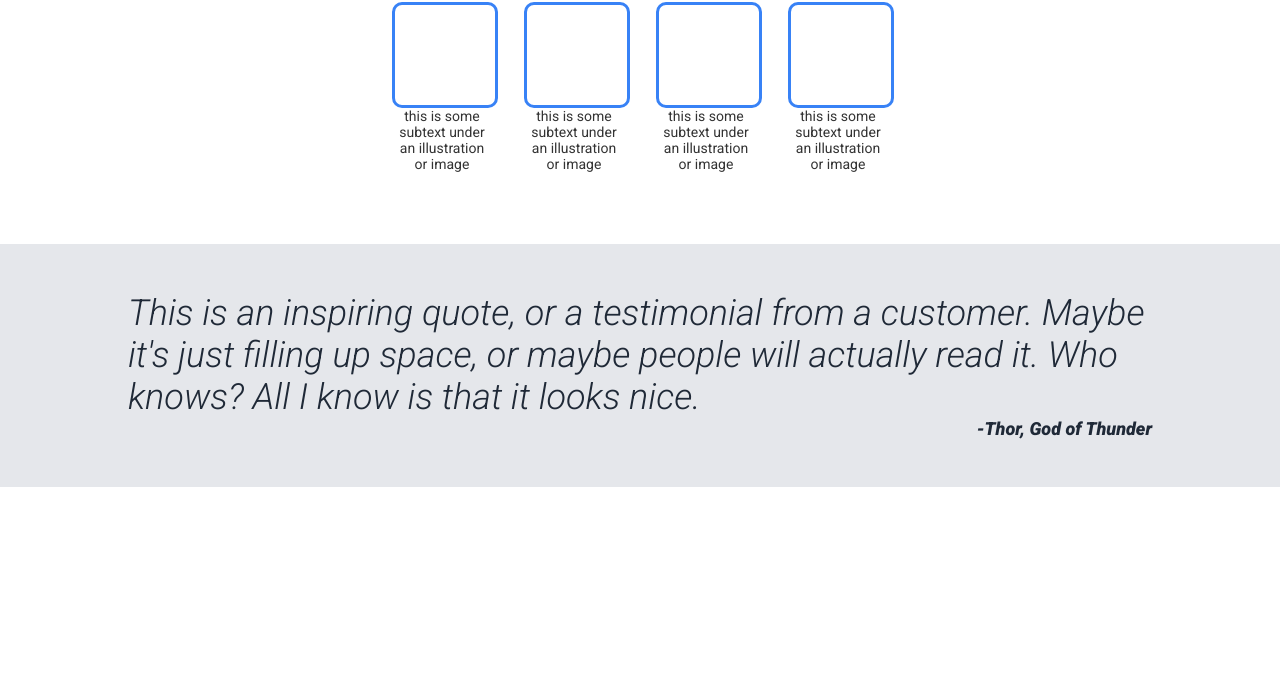
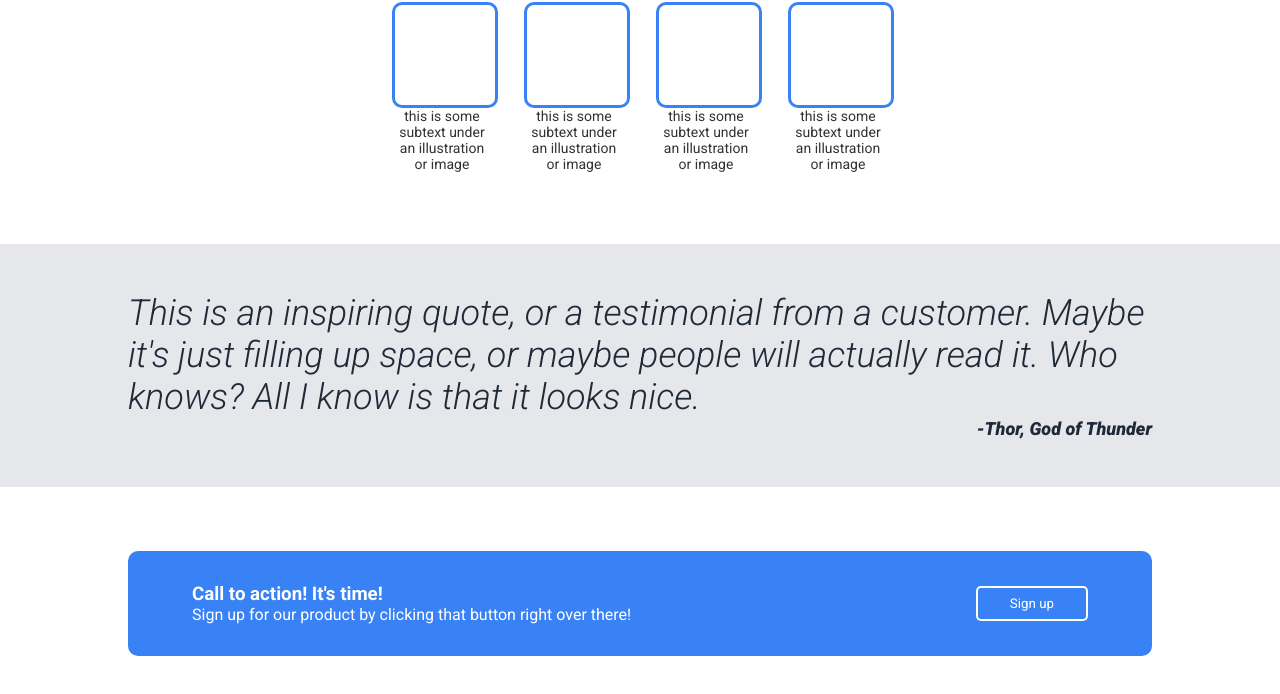
Before and after one commit to andersonhall/landing-page, a plain HTML site: page index.html in a window 1280 px wide. Shown: the part 547-1241 px from the top of the page. Before the commit the page ends 1034 px from the top, so only its background shows below. Drawn offline with Linux system fonts and the light colour scheme.

Commit message:
cta section

```diff
--- a/index.html
+++ b/index.html
@@ -73,5 +73,14 @@
       </blockquote>
       <p>-Thor, God of Thunder</p>
     </section>
+    <section class="cta">
+        <div class="container">
+            <div class="container-left">
+                <h3>Call to action! It's time!</h3>
+                <p>Sign up for our product by clicking that button right over there!</p>
+            </div>
+            <button class="cta-btn">Sign up</button>
+        </div>
+    </section>
   </body>
 </html>
--- a/styles.css
+++ b/styles.css
@@ -113,3 +113,31 @@
   font-size: 18px;
   font-weight: 900;
 }
+
+/* CTA SECTION */
+.cta {
+  padding: 64px 10%;
+}
+.container {
+  display: flex;
+  background-color: #3882f6;
+  padding: 32px 64px;
+  border-radius: 10px;
+  display: flex;
+  justify-content: space-between;
+  align-items: center;
+  color: white;
+}
+
+.cta-btn {
+  border: 2px solid white;
+  background-color: #3882f6;
+  color: white;
+  border-radius: 5px;
+  padding: 8px 32px;
+}
+
+.cta-btn:hover,
+.sign-up-btn:hover {
+  cursor: pointer;
+}
```
